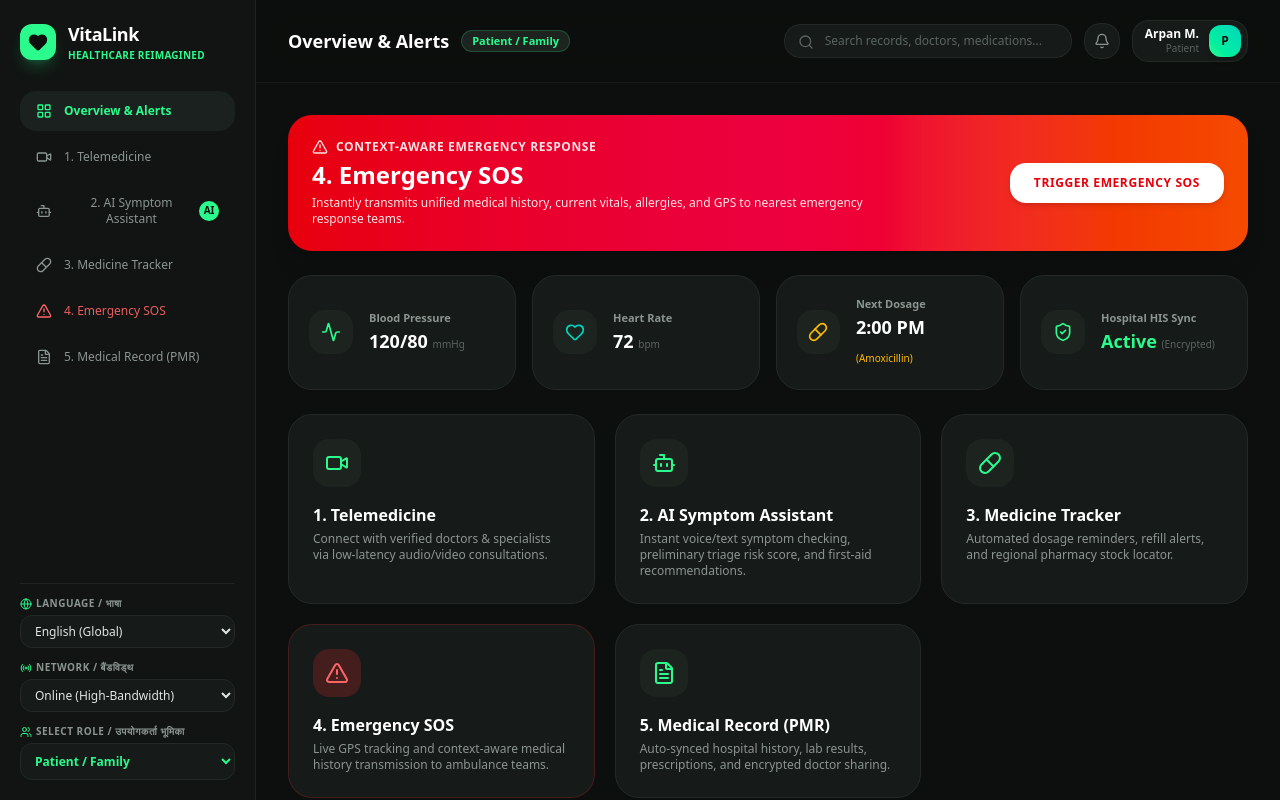
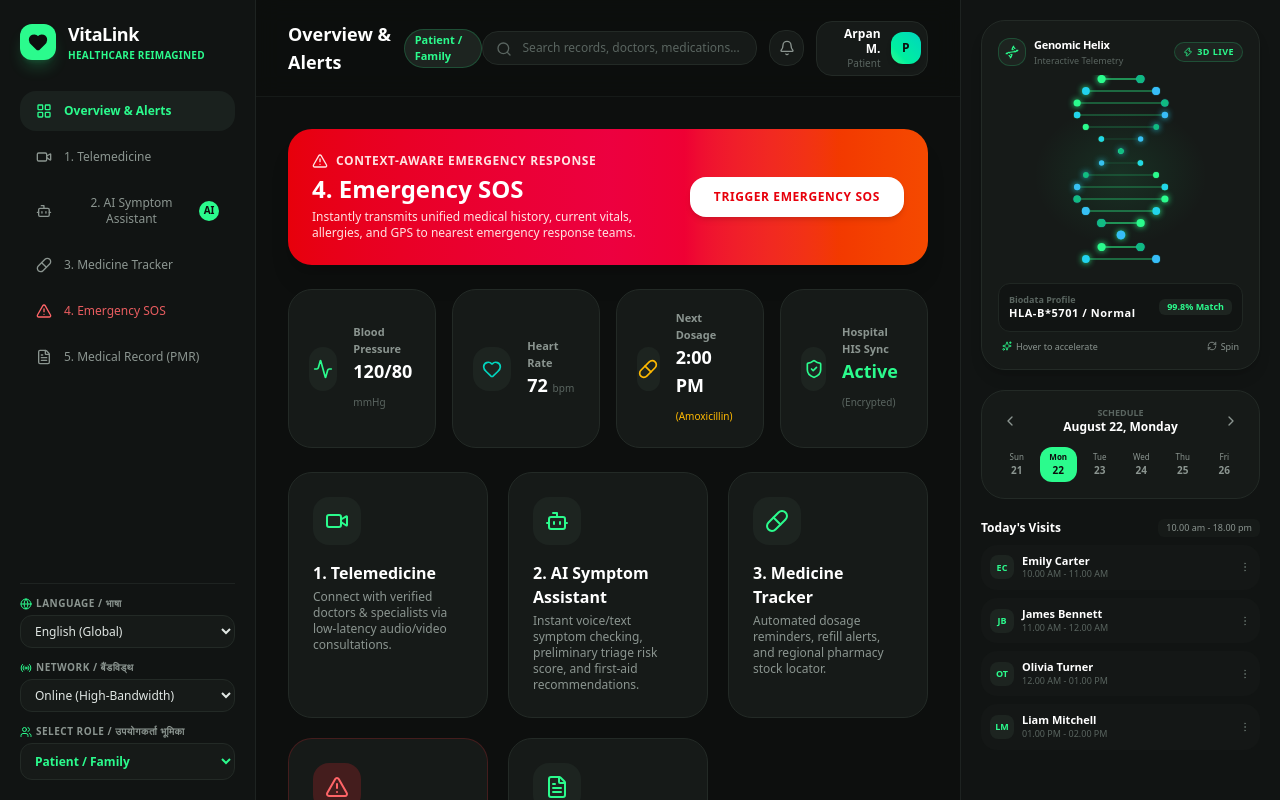
Before and after one commit to arpan-c0des/vitalink, a Next.js app: page / in a window 1280 px wide. Built offline with nearby package versions, Linux system fonts and the light colour scheme.

Commit message:
Add interactive 3D DNA helix visualizer component and refactor imports

```diff
--- a/app/page.tsx
+++ b/app/page.tsx
@@ -1,6 +1,6 @@
 'use client';
 
-import React, { useState } from 'react';
+import React, { useState, useEffect, useRef } from 'react';
 import {
   Heart,
   Video,
@@ -10,27 +10,13 @@ import {
   FileText,
   Activity,
   ShieldCheck,
-  MapPin,
-  PhoneCall,
   Search,
   Bell,
   Send,
-  Ambulance,
-  CheckCircle2,
-  Clock,
-  AlertCircle,
-  Sparkles,
-  User,
-  ShieldAlert,
-  Calendar,
-  MessageSquare,
-  Navigation,
   Check,
   Plus,
-  Lock,
   Share2,
   RefreshCw,
-  Download,
   Globe,
   Wifi,
   WifiOff,
@@ -38,18 +24,14 @@ import {
   MicOff,
   LayoutGrid,
   Users,
-  CalendarDays,
   MoreVertical,
   ChevronLeft,
   ChevronRight,
-  TrendingUp,
-  Settings,
   Radio,
-  ExternalLink,
-  Shield,
-  PhoneForwarded,
-  Stethoscope,
-  Hospital
+  Dna,
+  Zap,
+  Sparkles,
+  MessageSquare
 } from 'lucide-react';
 
 const translations: Record<string, Record<string, string>> = {
@@ -175,24 +157,148 @@ const translations: Record<string, Record<string, string>> = {
   }
 };
 
+// --- INLINE ROTATIONAL DNA 3D COMPONENT ---
+function DnaHelixVisualizer() {
+  const canvasRef = useRef<HTMLCanvasElement | null>(null);
+  const [rotationSpeed, setRotationSpeed] = useState(0.025);
+
+  useEffect(() => {
+    const canvas = canvasRef.current;
+    if (!canvas) return;
+    const ctx = canvas.getContext('2d');
+    if (!ctx) return;
+
+    let animationFrameId: number;
+    let angle = 0;
+
+    const basePairs = Array.from({ length: 16 }, (_, i) => ({
+      offset: (i * Math.PI) / 7,
+      colorA: i % 2 === 0 ? '#2bfb8d' : '#22d3ee',
+      colorB: i % 2 === 0 ? '#10b981' : '#38bdf8',
+    }));
+
+    const render = () => {
+      ctx.clearRect(0, 0, canvas.width, canvas.height);
+      const centerX = canvas.width / 2;
+      const centerY = canvas.height / 2;
+      const radius = 45;
+      const heightStep = 12;
+      const totalHeight = basePairs.length * heightStep;
+      const startY = centerY - totalHeight / 2;
+
+      basePairs.forEach((pair, index) => {
+        const currentY = startY + index * heightStep;
+        const currentAngle = angle + pair.offset;
+
+        const x1 = centerX + Math.cos(currentAngle) * radius;
+        const x2 = centerX - Math.cos(currentAngle) * radius;
+        const depth = Math.sin(currentAngle);
+        const scale = 0.75 + ((depth + 1) / 2) * 0.45;
+
+        // Connecting Hydrogen Bond
+        ctx.beginPath();
+        ctx.moveTo(x1, currentY);
+        ctx.lineTo(x2, currentY);
+        ctx.strokeStyle = `rgba(43, 251, 141, ${0.15 + ((depth + 1) / 2) * 0.4})`;
+        ctx.lineWidth = 1.5 * scale;
+        ctx.stroke();
+
+        // Node A
+        ctx.beginPath();
+        ctx.arc(x1, currentY, 3.5 * scale, 0, Math.PI * 2);
+        ctx.fillStyle = pair.colorA;
+        ctx.shadowColor = '#2bfb8d';
+        ctx.shadowBlur = depth > 0 ? 6 : 1;
+        ctx.fill();
+
+        // Node B
+        ctx.beginPath();
+        ctx.arc(x2, currentY, 3.5 * scale, 0, Math.PI * 2);
+        ctx.fillStyle = pair.colorB;
+        ctx.shadowColor = '#22d3ee';
+        ctx.shadowBlur = depth < 0 ? 6 : 1;
+        ctx.fill();
+
+        ctx.shadowBlur = 0;
+      });
+
+      angle += rotationSpeed;
+      animationFrameId = requestAnimationFrame(render);
+    };
+
+    render();
+
+    return () => {
+      cancelAnimationFrame(animationFrameId);
+    };
+  }, [rotationSpeed]);
+
+  return (
+    <div
+      onMouseEnter={() => setRotationSpeed(0.055)}
+      onMouseLeave={() => setRotationSpeed(0.025)}
+      className="bg-[#161a18] border border-[#232a26] hover:border-[#2bfb8d]/40 rounded-3xl p-4 flex flex-col justify-between transition-all relative overflow-hidden group shadow-lg"
+    >
+      <div className="flex items-center justify-between">
+        <div className="flex items-center gap-2">
+          <div className="w-7 h-7 rounded-xl bg-[#1d2420] text-[#2bfb8d] flex items-center justify-center border border-[#2bfb8d]/20">
+            <Dna className="w-3.5 h-3.5 animate-pulse" />
+          </div>
+          <div>
+            <h4 className="text-[11px] font-bold text-white tracking-tight">Genomic Helix</h4>
+            <p className="text-[9px] text-[#5a6560]">Interactive Telemetry</p>
+          </div>
+        </div>
+        <span className="text-[9px] bg-[#1d2420] text-[#2bfb8d] border border-[#2bfb8d]/20 px-2 py-0.5 rounded-full font-black uppercase tracking-wider flex items-center gap-1">
+          <Zap className="w-2.5 h-2.5" /> 3D Live
+        </span>
+      </div>
+
+      <div className="relative my-2 flex items-center justify-center cursor-grab active:cursor-grabbing">
+        <canvas ref={canvasRef} width={200} height={200} className="w-full max-w-[200px] h-[200px]" />
+        <div className="absolute inset-0 bg-radial from-[#2bfb8d]/10 via-transparent to-transparent pointer-events-none" />
+      </div>
+
+      <div className="space-y-2">
+        <div className="bg-[#111413] p-2.5 rounded-xl border border-[#202723] flex items-center justify-between text-xs">
+          <div>
+            <p className="text-[9px] text-[#5a6560] font-semibold">Biodata Profile</p>
+            <p className="text-[11px] font-bold text-white tracking-wider">HLA-B*5701 / Normal</p>
+          </div>
+          <span className="text-[9px] text-[#2bfb8d] font-bold bg-[#1d2420] px-2 py-0.5 rounded-md">
+            99.8% Match
+          </span>
+        </div>
+
+        <div className="flex items-center justify-between text-[9px] text-[#8b9590] px-1">
+          <span className="flex items-center gap-1">
+            <Sparkles className="w-2.5 h-2.5 text-[#2bfb8d]" /> Hover to accelerate
+          </span>
+          <button
+            onClick={() => setRotationSpeed((prev) => (prev > 0.03 ? 0.02 : 0.07))}
+            className="hover:text-white flex items-center gap-1 cursor-pointer"
+          >
+            <RefreshCw className="w-2.5 h-2.5" /> Spin
+          </button>
+        </div>
+      </div>
+    </div>
+  );
+}
+
+// --- MAIN APPLICATION ---
 export default function VitaLinkMain() {
   const [activeTab, setActiveTab] = useState<'dashboard' | 'telemedicine' | 'ai-assistant' | 'medicine' | 'sos' | 'pmr'>('dashboard');
-
-  // Default user role restored to Patient / Family
   const [userRole, setUserRole] = useState<'Patient / Family' | 'Healthcare Worker' | 'Doctor / Specialist' | 'Paramedics / Emergency' | 'Admin'>('Patient / Family');
-
-  // Multilingual & Bandwidth State
   const [language, setLanguage] = useState<'en' | 'hi' | 'bn' | 'es'>('en');
   const [networkMode, setNetworkMode] = useState<'online' | 'low' | 'offline'>('online');
   const [isListening, setIsListening] = useState(false);
 
   const t = translations[language];
 
-  // Emergency SOS State
   const [sosActive, setSosActive] = useState(false);
   const [sosStep, setSosStep] = useState<number>(1);
 
-  // Patient Emergency Context Snapshot
   const patientEmergencyProfile = {
     patientName: 'Arpan Mukherjee (ID #VL-8924)',
     age: 34,
@@ -205,7 +311,6 @@ export default function VitaLinkMain() {
     currentGPS: 'Lat: 23.2324° N, Long: 87.0715° E (Bankura District)'
   };
 
-  // AI Assistant Chat State
   const [messages, setMessages] = useState<Array<{ sender: 'ai' | 'user'; text: string; triage?: 'low' | 'moderate' | 'emergency' }>>([
     {
       sender: 'ai',
@@ -214,18 +319,15 @@ export default function VitaLinkMain() {
   ]);
   const [inputText, setInputText] = useState('');
 
-  // Telemedicine State
   const [selectedDoctor, setSelectedDoctor] = useState<string | null>(null);
   const [inCall, setInCall] = useState(false);
 
-  // Medicine Tracker State
   const [medicines, setMedicines] = useState([
     { id: 1, name: 'Paracetamol 500mg', time: '08:00 AM & 08:00 PM', purpose: 'Fever / Pain Relief', stock: 12, taken: true },
     { id: 2, name: 'Amoxicillin 250mg', time: '02:00 PM', purpose: 'Antibiotic Course', stock: 4, taken: false },
     { id: 3, name: 'Metformin 500mg', time: '09:00 PM', purpose: 'Blood Sugar Regulation', stock: 24, taken: false },
   ]);
 
-  // PMR State
   const [isSyncing, setIsSyncing] = useState(false);
   const [shareSuccess, setShareSuccess] = useState(false);
 
@@ -262,7 +364,6 @@ export default function VitaLinkMain() {
     { name: 'CarePlus 24/7 Meds', distance: '4.1 km away', stock: 'In Stock', price: '$4.90', address: 'Near District Hospital Gate' },
   ];
 
-  // Speech Recognition
   const toggleSpeechRecognition = () => {
     if (isListening) {
       setIsListening(false);
@@ -296,7 +397,6 @@ export default function VitaLinkMain() {
     }
   };
 
-  // Backend Triage
   const handleSendMessage = async () => {
     if (!inputText.trim()) return;
 
@@ -372,7 +472,6 @@ export default function VitaLinkMain() {
             </div>
           </div>
 
-          {/* Core Modules 1 to 5 Navigation */}
           <nav className="space-y-1.5 pt-1">
             <button
               onClick={() => setActiveTab('dashboard')}
@@ -456,9 +555,7 @@ export default function VitaLinkMain() {
           </nav>
         </div>
 
-        {/* Bottom Switchers: Language, Bandwidth, and Exact Role Dropdown from Screenshot */}
         <div className="space-y-3 pt-3 border-t border-[#1e2321]">
-          {/* Language Selector */}
           <div>
             <label className="text-[10px] font-bold text-[#8b9590] uppercase tracking-wider block mb-1 flex items-center gap-1">
               <Globe className="w-3 h-3 text-[#2bfb8d]" /> LANGUAGE / भाषा
@@ -475,7 +572,6 @@ export default function VitaLinkMain() {
             </select>
           </div>
 
-          {/* Bandwidth Mode */}
           <div>
             <label className="text-[10px] font-bold text-[#8b9590] uppercase tracking-wider block mb-1 flex items-center gap-1">
               <Radio className="w-3 h-3 text-[#2bfb8d]" /> NETWORK / बैंडविड्थ
@@ -491,7 +587,6 @@ export default function VitaLinkMain() {
             </select>
           </div>
 
-          {/* Exact Role Dropdown Selector */}
           <div>
             <label className="text-[10px] font-bold text-[#8b9590] uppercase tracking-wider block mb-1 flex items-center gap-1">
               <Users className="w-3 h-3 text-[#2bfb8d]" /> {t.simulateRole}
@@ -513,7 +608,6 @@ export default function VitaLinkMain() {
 
       {/* 2. MAIN WORKSPACE */}
       <main className="flex-1 flex flex-col overflow-y-auto bg-[#0d0f0e]">
-        {/* Network Mode Status Banner */}
         {networkMode !== 'online' && (
           <div className={`px-6 py-2 text-xs font-semibold flex items-center justify-between ${
             networkMode === 'offline' ? 'bg-amber-500 text-slate-900' : 'bg-teal-600 text-white'
@@ -528,7 +622,6 @@ export default function VitaLinkMain() {
           </div>
         )}
 
-        {/* Top Header */}
         <header className="px-8 py-5 flex items-center justify-between sticky top-0 bg-[#0d0f0e]/85 backdrop-blur-md z-10 border-b border-[#161a18]">
           <div className="flex items-center gap-3">
             <h2 className="text-lg font-bold text-white capitalize">
@@ -554,7 +647,6 @@ export default function VitaLinkMain() {
               {sosActive && <span className="w-2 h-2 rounded-full bg-red-500 absolute top-2 right-2 animate-ping"></span>}
             </button>
 
-            {/* Profile Pill */}
             <div className="flex items-center gap-2.5 pl-3 py-1 pr-1.5 bg-[#161a18] border border-[#232a26] rounded-2xl">
               <div className="text-right">
                 <p className="text-xs font-bold text-white leading-tight">
@@ -569,12 +661,9 @@ export default function VitaLinkMain() {
           </div>
         </header>
 
-        {/* Center Content Body */}
-        <div className="p-8 space-y-6 max-w-6xl">
-          {/* DASHBOARD TAB (Patient & Universal Overview) */}
+        <div className="p-8 space-y-6 max-w-5xl">
           {activeTab === 'dashboard' && (
             <>
-              {/* Emergency SOS Banner */}
               <div className="bg-gradient-to-r from-red-600 via-rose-600 to-orange-600 rounded-3xl p-6 text-white shadow-xl flex flex-col md:flex-row items-center justify-between gap-4">
                 <div>
                   <div className="flex items-center gap-2 font-bold text-red-100 text-xs tracking-wider uppercase mb-1">
@@ -596,7 +685,6 @@ export default function VitaLinkMain() {
                 </button>
               </div>
 
-              {/* Patient Vitals & Health Telemetry Cards */}
               <div className="grid grid-cols-1 md:grid-cols-4 gap-4">
                 <div className="bg-[#161a18] p-5 rounded-3xl border border-[#232a26] flex items-center gap-4">
                   <div className="w-11 h-11 rounded-2xl bg-[#1d2420] text-[#2bfb8d] flex items-center justify-center">
@@ -639,7 +727,6 @@ export default function VitaLinkMain() {
                 </div>
               </div>
 
-              {/* 5 Core Feature Cards Grid */}
               <div className="grid grid-cols-1 md:grid-cols-2 lg:grid-cols-3 gap-5">
                 <div onClick={() => setActiveTab('telemedicine')} className="bg-[#161a18] p-6 rounded-3xl border border-[#232a26] hover:border-[#2bfb8d] hover:shadow-lg transition-all cursor-pointer group">
                   <div className="w-12 h-12 rounded-2xl bg-[#1d2420] text-[#2bfb8d] flex items-center justify-center mb-4 group-hover:bg-[#2bfb8d] group-hover:text-[#0d0f0e] transition-all">
@@ -684,7 +771,6 @@ export default function VitaLinkMain() {
             </>
           )}
 
-          {/* 1. TELEMEDICINE TAB */}
           {activeTab === 'telemedicine' && (
             <div className="space-y-6">
               {inCall ? (
@@ -713,9 +799,9 @@ export default function VitaLinkMain() {
               ) : (
                 <div className="grid grid-cols-1 md:grid-cols-3 gap-5">
                   {[
-                    { name: 'Dr. Sarah Jenkins', spec: 'General Physician / Internal Medicine', rating: '4.9 (124 reviews)', available: 'Available Now', wait: '2 mins' },
-                    { name: 'Dr. Rajesh Mukherjee', spec: 'Cardiologist & Triage Specialist', rating: '4.8 (89 reviews)', available: 'Available Now', wait: '5 mins' },
-                    { name: 'Dr. Emily Chen', spec: 'Pediatric Care Specialist', rating: '5.0 (210 reviews)', available: 'Next Slot: 3:30 PM', wait: 'Scheduled' },
+                    { name: 'Dr. Sarah Jenkins', spec: 'General Physician / Internal Medicine', rating: '4.9 (124 reviews)', available: 'Available Now' },
+                    { name: 'Dr. Rajesh Mukherjee', spec: 'Cardiologist & Triage Specialist', rating: '4.8 (89 reviews)', available: 'Available Now' },
+                    { name: 'Dr. Emily Chen', spec: 'Pediatric Care Specialist', rating: '5.0 (210 reviews)', available: 'Next Slot: 3:30 PM' },
                   ].map((doc, idx) => (
                     <div key={idx} className="bg-[#161a18] p-6 rounded-3xl border border-[#232a26] flex flex-col justify-between">
                       <div>
@@ -753,7 +839,6 @@ export default function VitaLinkMain() {
             </div>
           )}
 
-          {/* 2. AI SYMPTOM ASSISTANT */}
           {activeTab === 'ai-assistant' && (
             <div className="bg-[#161a18] rounded-3xl border border-[#232a26] flex flex-col h-[600px] overflow-hidden">
               <div className="p-4 bg-[#111413] border-b border-[#202723] flex items-center justify-between">
@@ -800,7 +885,6 @@ export default function VitaLinkMain() {
                   className={`p-3 rounded-2xl border transition-all ${
                     isListening ? 'bg-red-500 text-white border-red-500 animate-pulse' : 'bg-[#161a18] text-[#8b9590] border-[#232a26]'
                   }`}
-                  title="Speak in selected language"
                 >
                   {isListening ? <MicOff className="w-4 h-4" /> : <Mic className="w-4 h-4" />}
                 </button>
@@ -822,7 +906,6 @@ export default function VitaLinkMain() {
             </div>
           )}
 
-          {/* 3. MEDICINE TRACKER */}
           {activeTab === 'medicine' && (
             <div className="space-y-6">
               <div className="grid grid-cols-1 lg:grid-cols-3 gap-6">
@@ -862,7 +945,6 @@ export default function VitaLinkMain() {
                   </div>
                 </div>
 
-                {/* Nearby Pharmacies */}
                 <div className="bg-[#161a18] p-6 rounded-3xl border border-[#232a26] flex flex-col justify-between">
                   <div>
                     <h4 className="font-bold text-white text-sm mb-1">Nearby Pharmacy Locator</h4>
@@ -889,7 +971,6 @@ export default function VitaLinkMain() {
             </div>
           )}
 
-          {/* 4. EMERGENCY SOS */}
           {activeTab === 'sos' && (
             <div className="space-y-6">
               {!sosActive ? (
@@ -976,7 +1057,6 @@ export default function VitaLinkMain() {
             </div>
           )}
 
-          {/* 5. PMR MEDICAL RECORDS */}
           {activeTab === 'pmr' && (
             <div className="space-y-4">
               <div className="bg-[#161a18] p-6 rounded-3xl border border-[#232a26] flex flex-col md:flex-row justify-between items-start md:items-center gap-3">
@@ -1013,6 +1093,62 @@ export default function VitaLinkMain() {
           )}
         </div>
       </main>
+
+      {/* 3. RIGHT PANEL WITH INTERACTIVE ROTATIONAL DNA HELIX */}
+      <aside className="w-80 bg-[#111413] border-l border-[#1e2321] p-5 hidden lg:flex flex-col gap-5 overflow-y-auto">
+        <DnaHelixVisualizer />
+
+        <div className="bg-[#161a18] p-4 rounded-3xl border border-[#232a26]">
+          <div className="flex items-center justify-between mb-3 text-xs">
+            <button className="p-1 rounded-lg hover:bg-[#111413] text-[#8b9590]"><ChevronLeft className="w-4 h-4" /></button>
+            <div className="text-center">
+              <p className="text-[9px] text-[#5a6560] font-semibold uppercase">Schedule</p>
+              <p className="font-bold text-white text-xs">August 22, Monday</p>
+            </div>
+            <button className="p-1 rounded-lg hover:bg-[#111413] text-[#8b9590]"><ChevronRight className="w-4 h-4" /></button>
+          </div>
+
+          <div className="grid grid-cols-6 gap-1 text-center text-[10px]">
+            {['Sun 21', 'Mon 22', 'Tue 23', 'Wed 24', 'Thu 25', 'Fri 26'].map((d, i) => (
+              <div key={i} className={`py-1 rounded-xl ${i === 1 ? 'bg-[#2bfb8d] text-[#0d0f0e] font-black' : 'text-[#8b9590]'}`}>
+                <p className="text-[8px]">{d.split(' ')[0]}</p>
+                <p className="font-bold">{d.split(' ')[1]}</p>
+              </div>
+            ))}
+          </div>
+        </div>
+
+        <div>
+          <div className="flex items-center justify-between mb-2">
+            <h4 className="font-bold text-white text-xs">Today's Visits</h4>
+            <span className="text-[9px] text-[#8b9590] bg-[#161a18] px-2 py-0.5 rounded-md">
+              10.00 am - 18.00 pm
+            </span>
+          </div>
+
+          <div className="space-y-2">
+            {[
+              { name: 'Emily Carter', time: '10.00 AM - 11.00 AM', avatar: 'EC' },
+              { name: 'James Bennett', time: '11.00 AM - 12.00 AM', avatar: 'JB' },
+              { name: 'Olivia Turner', time: '12.00 AM - 01.00 PM', avatar: 'OT' },
+              { name: 'Liam Mitchell', time: '01.00 PM - 02.00 PM', avatar: 'LM' },
+            ].map((patient, i) => (
+              <div key={i} className="flex items-center justify-between p-2 rounded-2xl bg-[#161a18]/60 hover:bg-[#161a18] border border-transparent hover:border-[#232a26] transition-all">
+                <div className="flex items-center gap-2">
+                  <div className="w-6 h-6 rounded-lg bg-[#1d2420] text-[#2bfb8d] text-[9px] font-bold flex items-center justify-center">
+                    {patient.avatar}
+                  </div>
+                  <div>
+                    <p className="text-[11px] font-bold text-white leading-tight">{patient.name}</p>
+                    <p className="text-[9px] text-[#5a6560]">{patient.time}</p>
+                  </div>
+                </div>
+                <MoreVertical className="w-3 h-3 text-[#5a6560]" />
+              </div>
+            ))}
+          </div>
+        </div>
+      </aside>
     </div>
   );
 }
```
